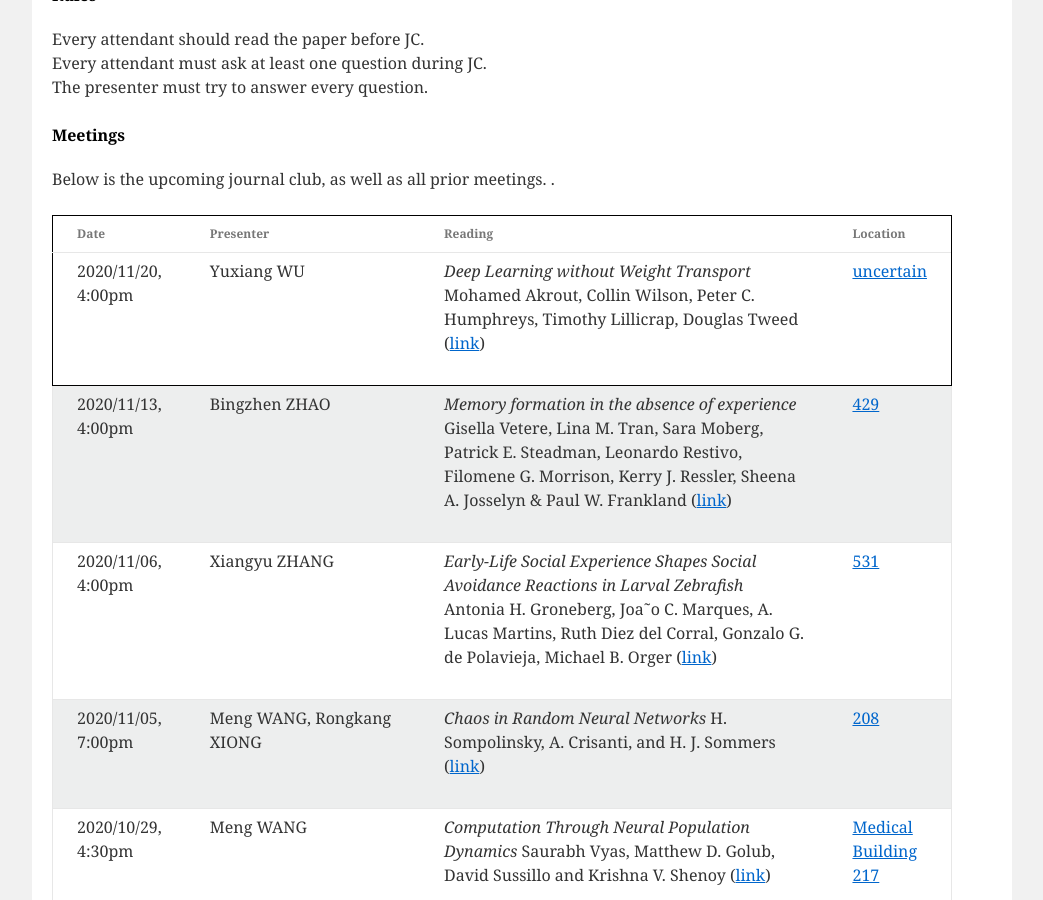
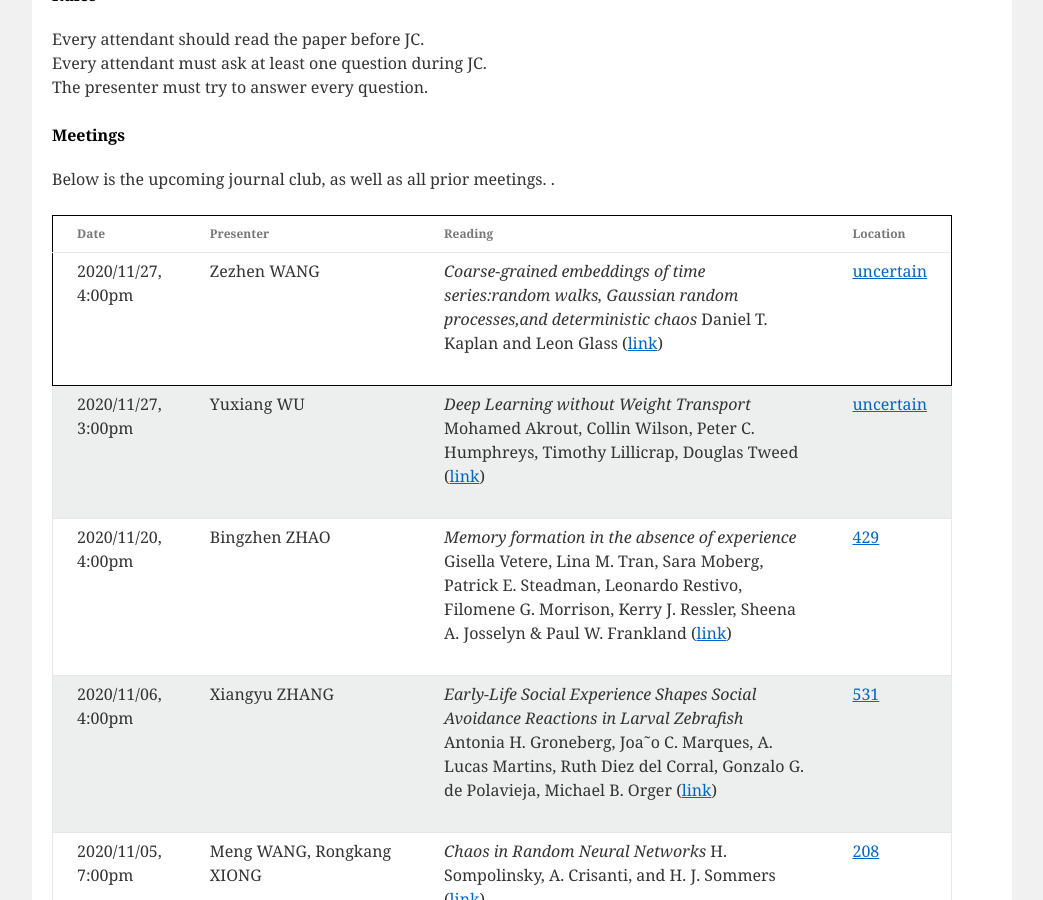
Before and after one commit to CNeuroUSTC/CNeuroUSTC.github.io, a Jekyll site: the page built from index.html, in a window 1280 px wide and 900 px high, scrolled down 879 px. Shown: the whole window, without its empty margins (118-1161 px from the left). Built offline with Jekyll 4.4.1, drawn with Linux system fonts in a browser that asks for light colours.

Commit message:
2020/11/27

```diff
--- a/_data/meeting_info.yml
+++ b/_data/meeting_info.yml
@@ -1,5 +1,13 @@
+- presenter: Zezhen WANG
+  date: 2020/11/27, 4:00pm
+  paper: "Coarse-grained embeddings of time series:random walks, Gaussian random processes,and deterministic chaos"
+  url: "http://www.medicine.mcgill.ca/physio/glasslab/pub_pdf/coarse-grained_1993.pdf"
+  pdf: "None"
+  authors: "Daniel T. Kaplan and Leon Glass "
+  location: <a href="https://map.baidu.com/search/%E4%B8%AD%E5%9B%BD%E7%A7%91%E5%AD%A6%E6%8A%80%E6%9C%AF%E5%A4%A7%E5%AD%A6(%E8%A5%BF%E6%A0%A1%E5%8C%BA)-%E7%94%9F%E5%91%BD%E7%A7%91%E5%AD%A6%E5%A4%A7%E6%A5%BC/@13054067.545,3720295.44,19z?querytype=s&da_src=shareurl&wd=%E4%B8%AD%E5%9B%BD%E7%A7%91%E5%AD%A6%E6%8A%80%E6%9C%AF%E5%A4%A7%E5%AD%A6(%E8%A5%BF%E6%A0%A1%E5%8C%BA)-%E7%94%9F%E5%91%BD%E7%A7%91%E5%AD%A6%E5%A4%A7%E6%A5%BC&c=127&src=0&wd2=%E5%90%88%E8%82%A5%E5%B8%82%E8%9C%80%E5%B1%B1%E5%8C%BA&pn=0&sug=1&l=13&b=(13043472.77821802,3712418.4285550946;13063946.357629184,3730135.2423363887)&from=webmap&biz_forward=%7B%22scaler%22:2,%22styles%22:%22pl%22%7D&sug_forward=f2f7c92a9921ecdbb54f5426&device_ratio=2">uncertain</a>
+
 - presenter: Yuxiang WU
-  date: 2020/11/20, 4:00pm
+  date: 2020/11/27, 3:00pm
   paper: "Deep Learning without Weight Transport"
   url: "https://arxiv.org/abs/1904.05391"
   pdf: "None"
@@ -7,7 +15,7 @@
   location: <a href="https://map.baidu.com/search/%E4%B8%AD%E5%9B%BD%E7%A7%91%E5%AD%A6%E6%8A%80%E6%9C%AF%E5%A4%A7%E5%AD%A6(%E8%A5%BF%E6%A0%A1%E5%8C%BA)-%E7%94%9F%E5%91%BD%E7%A7%91%E5%AD%A6%E5%A4%A7%E6%A5%BC/@13054067.545,3720295.44,19z?querytype=s&da_src=shareurl&wd=%E4%B8%AD%E5%9B%BD%E7%A7%91%E5%AD%A6%E6%8A%80%E6%9C%AF%E5%A4%A7%E5%AD%A6(%E8%A5%BF%E6%A0%A1%E5%8C%BA)-%E7%94%9F%E5%91%BD%E7%A7%91%E5%AD%A6%E5%A4%A7%E6%A5%BC&c=127&src=0&wd2=%E5%90%88%E8%82%A5%E5%B8%82%E8%9C%80%E5%B1%B1%E5%8C%BA&pn=0&sug=1&l=13&b=(13043472.77821802,3712418.4285550946;13063946.357629184,3730135.2423363887)&from=webmap&biz_forward=%7B%22scaler%22:2,%22styles%22:%22pl%22%7D&sug_forward=f2f7c92a9921ecdbb54f5426&device_ratio=2">uncertain</a>
 
 - presenter: Bingzhen ZHAO
-  date: 2020/11/13, 4:00pm
+  date: 2020/11/20, 4:00pm
   paper: "Memory formation in the absence of experience"
   url: "https://www.nature.com/articles/s41593-019-0389-0"
   pdf: "None"
```
